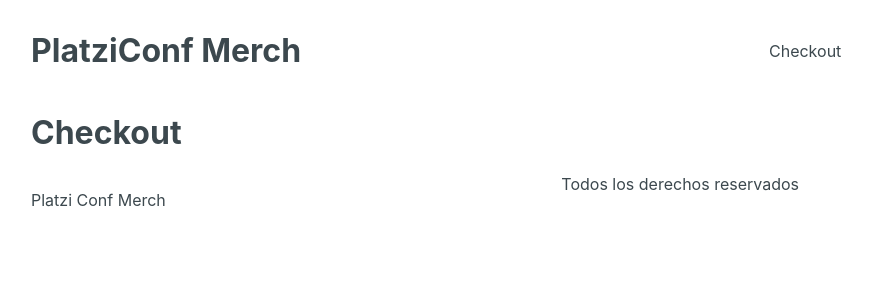
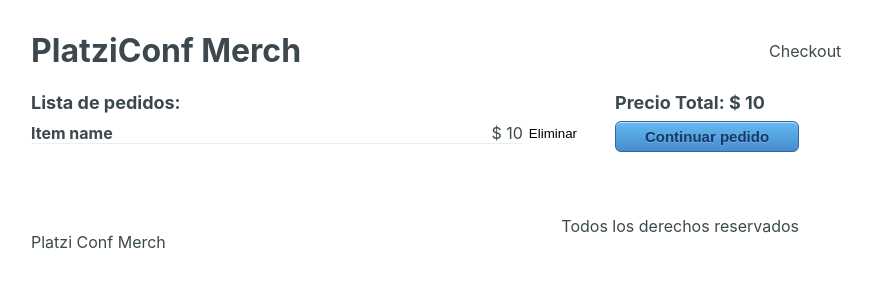
Before and after one commit to alex-chip/Platzi-conf-merch, a React app: page /checkout in a window 1280 px wide. Shown: the top 300 px of the page, without its empty margins (225-1097 px from the left). Built offline with nearby package versions, Linux system fonts and the light colour scheme.

Commit message:
Maquetacion y formulario de checkout

```diff
--- a/src/containers/Checkout/index.js
+++ b/src/containers/Checkout/index.js
@@ -1,5 +1,24 @@
 import React from 'react'
 
-const Checkout = () => <h1>Checkout</h1>
+const Checkout = () => {
+  return (
+    <section className="Checkout">
+      <div className="Checkout-content">
+        <h3>Lista de pedidos:</h3>
+        <div className="Checkout-item">
+          <div className="Checkout-element">
+            <h4>Item name</h4>
+            <span>$ 10</span>
+          </div>
+          <button type='button'>Eliminar</button>
+        </div>
+      </div>
+      <div className="Checkout-sidebar">
+        <h3>Precio Total: $ 10</h3>
+        <button type='button'>Continuar pedido</button>
+      </div>
+    </section>
+  )
+}
 
 export default Checkout
```
